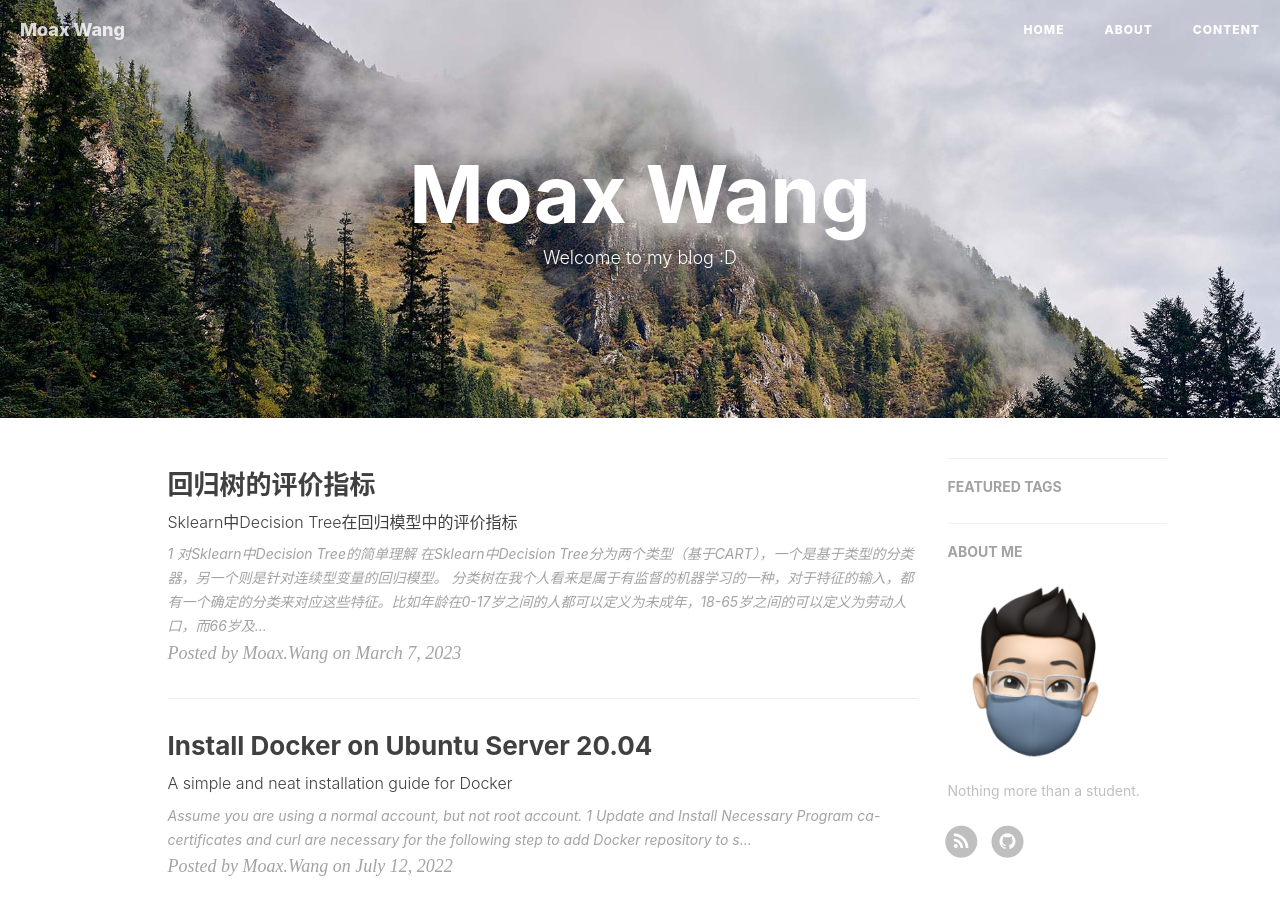
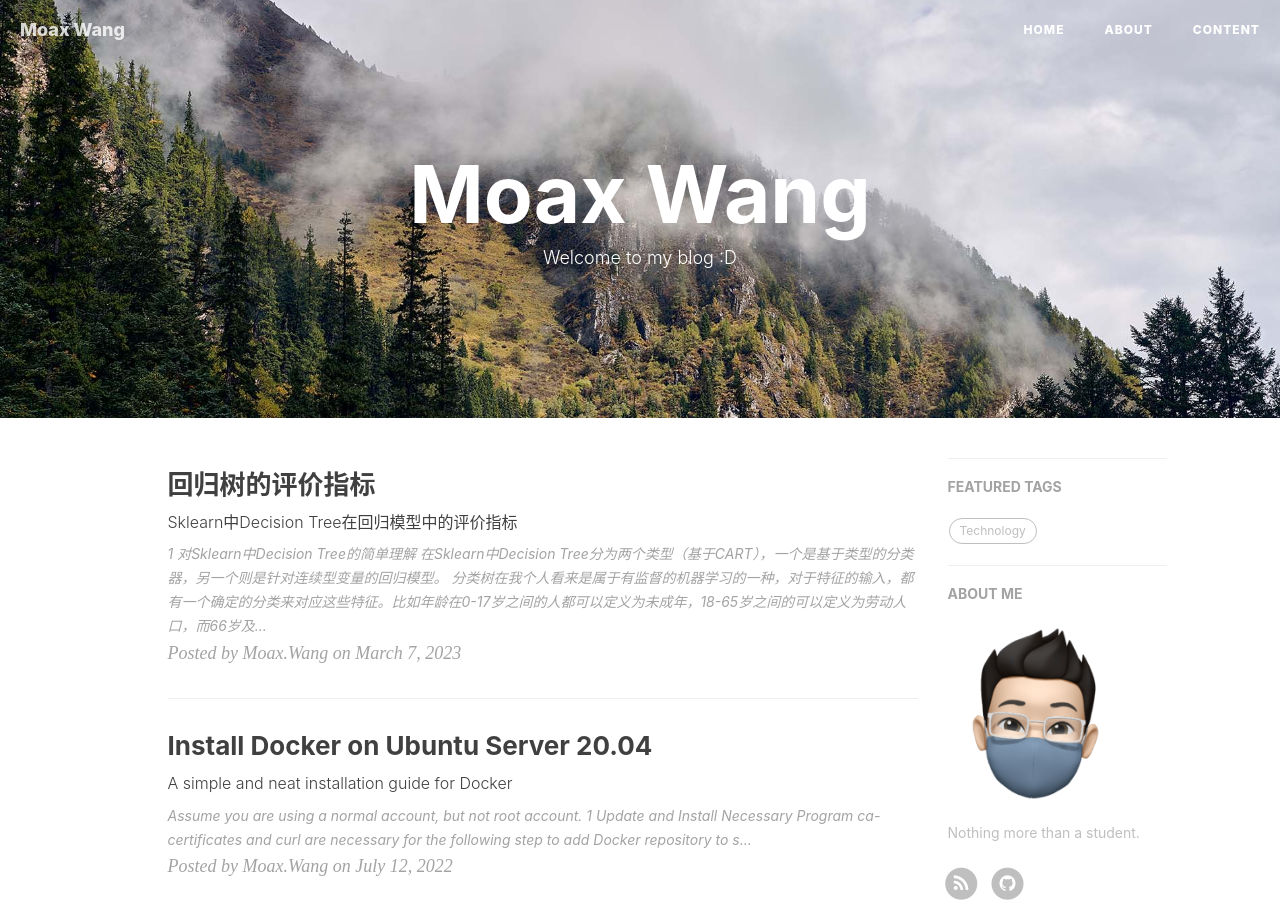
Before and after one commit to WinchellWang/winchellwang.github.io, a Jekyll site: the page built from index.html, in a window 1280 px wide and 900 px high. Built offline with Jekyll 4.4.1, drawn with Linux system fonts in a browser that asks for light colours; nearby versions of some CDN libraries; the list of posts is cut into pages by our own code; comment, search, counter and statistics services are not loaded.

Commit message:
Update _config.yml

```diff
--- a/_config.yml
+++ b/_config.yml
@@ -61,7 +61,7 @@
 
 # Featured Tags
 featured-tags: true                     # whether or not using Feature-Tags
-featured-condition-size: 3              # A tag will be featured if the size of it is more than this condition value
+featured-condition-size: 1              # A tag will be featured if the size of it is more than this condition value
 
 
 
```
